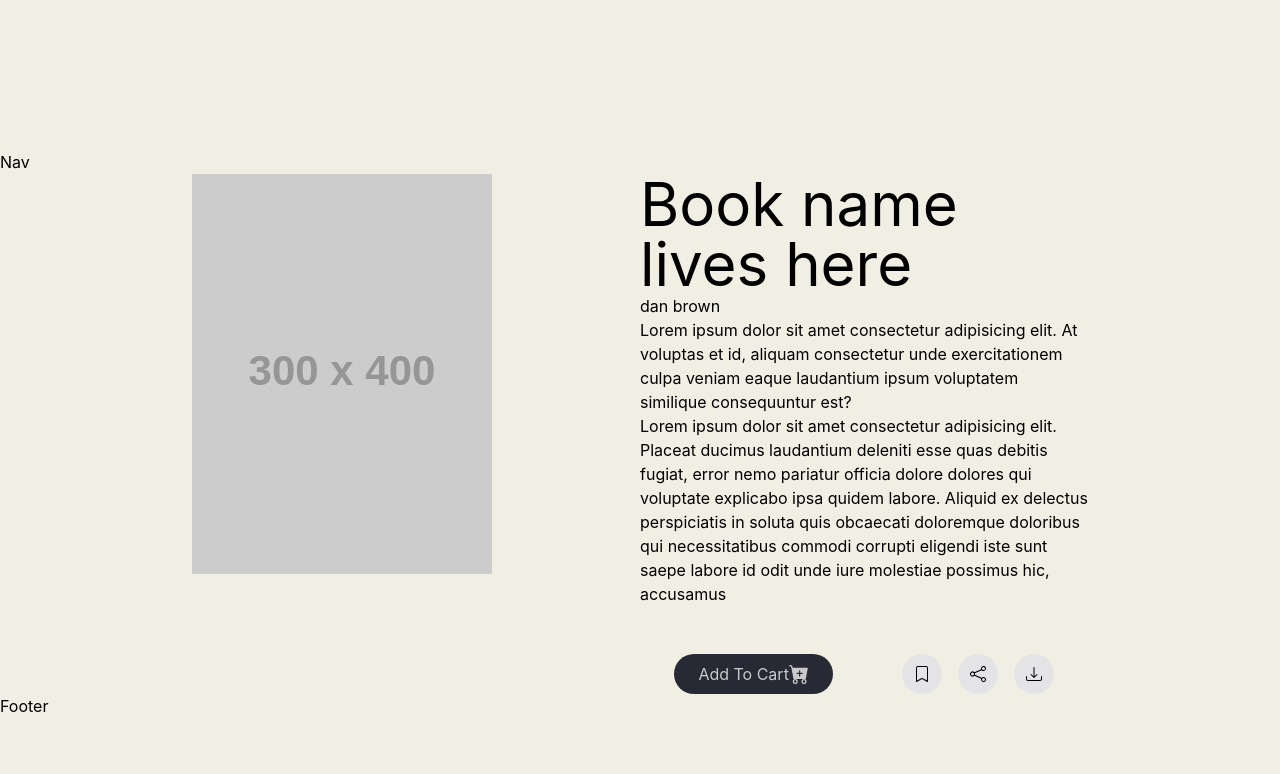
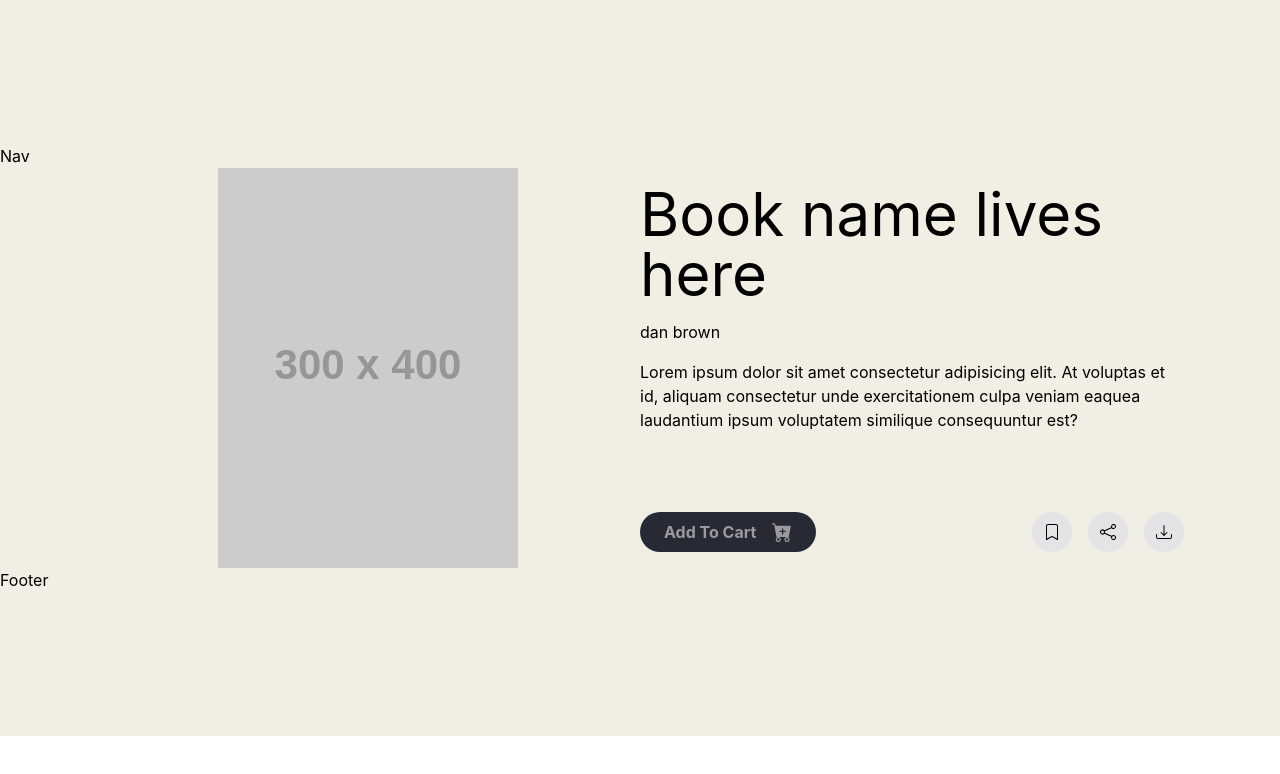
Before and after one commit to chingu-voyages/v43-tier2-team-14, a React (Vite) app in the folder frontend/: page /book in a window 1280 px wide. Shown: the top 774 px of the page. Built offline with nearby package versions, Linux system fonts and the light colour scheme; no server answers.

Commit message:
Add-zustand-bookStore

```diff
--- a/frontend/package.json
+++ b/frontend/package.json
@@ -12,7 +12,8 @@
     "react": "^18.2.0",
     "react-dom": "^18.2.0",
     "react-icons": "^4.8.0",
-    "react-router-dom": "^6.9.0"
+    "react-router-dom": "^6.9.0",
+    "zustand": "^4.3.6"
   },
   "devDependencies": {
     "@types/react": "^18.0.27",
--- a/frontend/src/App.css
+++ b/frontend/src/App.css
@@ -8,28 +8,5 @@
   font-family: Inter, system-ui, Avenir, Helvetica, Arial, sans-serif;
   line-height: 1.5;
   font-weight: 400;
-  --main-bg: #f1eee3;
-  --alt-bg: #FDFBF7;
-  --main-text: #1C1F2C;
-  --btn-text: #999BA0;
-  --btn-bg: #272A34;
-
-
 
 }
-
-body {
-  padding: 150px 0;
-  min-height: 100vh;
-  background-color: var(--main-bg);
-}
-
-
-button {
-  color: #cacaca;
-  background-color: var(--btn-bg)
-}
-
-button:hover{
-  color:white;
-}
--- a/frontend/src/components/UI/GenericBtns.jsx
+++ b/frontend/src/components/UI/GenericBtns.jsx
@@ -1,8 +1,8 @@
 const GenericBtns = ({ title, icon }) => {
   return (
     <>
-      <button className="flex items-center rounded-full px-6 py-2">
-        <h3 className="capitalize">{title}</h3>
+      <button className="flex items-center bg-bg-btn text-text-btn rounded-full px-6 py-2 hover:text-white">
+        <h3 className="capitalize mr-4 font-bold">{title}</h3>
         <span className="text-xl">{icon}</span>
       </button>
     </>
--- a/frontend/src/components/book/Book.jsx
+++ b/frontend/src/components/book/Book.jsx
@@ -1,12 +1,17 @@
+import { useState, useEffect } from "react"
+import { bookStore } from "../../features/bookStore"
 import BookBody from "./BookBody"
 import BookImage from "./BookImage"
 
 const Book = () => {
+  const bookList = bookStore((state) => state.bookList)
+  console.log(bookList)
+
   return (
-    <section className="mx-auto pr-48 pl-48">
-      <div className="section-wrapper grid grid-cols-2 justify-center">
+    <section className="mx-auto px-12 lg:px-24">
+      <div className="section-wrapper grid gird-col-1 lg:grid-cols-2 justify-center">
         <BookImage />
-        <BookBody />
+        <BookBody {...bookList} />
       </div>
     </section>
   )
--- a/frontend/src/components/book/BookBody.jsx
+++ b/frontend/src/components/book/BookBody.jsx
@@ -6,27 +6,25 @@ import BookBtns from "./BookBtns"
 import GenericBtns from "../UI/GenericBtns"
 
 const BookBody = () => {
+  const handler = () => {
+    console.log("book added to wishlist!")
+  }
   return (
-    <article className="book-details">
-      <h1 className="text-6xl">Book name lives here</h1>
+    <article className="book-details flex flex-col mt-4 space-y-4">
+      <h1 className="text-6xl text-center lg:text-left">
+        Book name lives here
+      </h1>
       <div className="auther">dan brown</div>
-      <p className="brief-desc">
+      <p className="brief-desc mb-12">
         Lorem ipsum dolor sit amet consectetur adipisicing elit. At voluptas et
-        id, aliquam consectetur unde exercitationem culpa veniam eaque
+        id, aliquam consectetur unde exercitationem culpa veniam eaquea
         laudantium ipsum voluptatem similique consequuntur est?
       </p>
-      <p>
-        Lorem ipsum dolor sit amet consectetur adipisicing elit. Placeat ducimus
-        laudantium deleniti esse quas debitis fugiat, error nemo pariatur
-        officia dolore dolores qui voluptate explicabo ipsa quidem labore.
-        Aliquid ex delectus perspiciatis in soluta quis obcaecati doloremque
-        doloribus qui necessitatibus commodi corrupti eligendi iste sunt saepe
-        labore id odit unde iure molestiae possimus hic, accusamus
-      </p>
-      <div className="flex justify-around mt-12">
+
+      <div className="flex justify-between pt-16">
         <GenericBtns title="add to cart" icon={<BsCartPlusFill />} />
         <div className="flex space-x-4 items-center">
-          <BookBtns icon={<BsBookmark />} />
+          <BookBtns icon={<BsBookmark />} onClick={handler} />
           <BookBtns icon={<BsShare />} />
           <BookBtns icon={<BsDownload />} />
         </div>
--- a/frontend/src/components/book/BookBtns.jsx
+++ b/frontend/src/components/book/BookBtns.jsx
@@ -1,7 +1,10 @@
-const BookBtns = ({ icon }) => {
+const BookBtns = ({ icon, handler }) => {
   return (
     <>
-      <div className="bg-zinc-200 p-3 cursor-pointer rounded-full duration-300 hover:text-white hover:bg-gray-900">
+      <div
+        className="bg-zinc-200 p-3 cursor-pointer rounded-full duration-300 hover:text-white hover:bg-bg-btn"
+        onClick={handler}
+      >
         {icon}
       </div>
     </>
--- a/frontend/src/components/book/BookImage.jsx
+++ b/frontend/src/components/book/BookImage.jsx
@@ -2,6 +2,7 @@ const BookImage = () => {
   return (
     <img
       decoding="async"
+      className="mx-auto"
       src="https://via.placeholder.com/300x400"
       alt="image"
     />
--- /dev/null
+++ b/frontend/src/features/bookStore.jsx
@@ -0,0 +1,23 @@
+import { create } from "zustand"
+
+export const bookStore = create((set) => ({
+  bookList: [],
+  wishList: [],
+  getBooks: async () => {
+    const url =
+      "https://v43-tier2-team14-backend.onrender.com/api/books?category=%7B%7D"
+
+    try {
+      const response = await fetch(url)
+      const data = await response.json()
+      set({ bookList: data })
+      console.log(data.categories.items)
+    } catch (error) {
+      console.log(error)
+    }
+  },
+  addToWishlist: () =>
+    set((state) => ({
+      // code here
+    })),
+}))
--- a/frontend/src/pages/Root.jsx
+++ b/frontend/src/pages/Root.jsx
@@ -1,14 +1,22 @@
+import { useEffect, useState } from "react"
 import { Outlet } from "react-router-dom"
-
 import Nav from "../components/Nav"
 import Footer from "../components/Footer"
+import { bookStore } from "../features/bookStore"
+
 const Root = () => {
+  const getBooks = bookStore((state) => state.getBooks)
+
+  useEffect(() => {
+    getBooks()
+  }, [])
+
   return (
-    <>
+    <main className="bg-bg-main py-36">
       <Nav />
       <Outlet />
       <Footer />
-    </>
+    </main>
   )
 }
 export default Root
--- a/frontend/tailwind.config.cjs
+++ b/frontend/tailwind.config.cjs
@@ -1,11 +1,16 @@
 /** @type {import('tailwindcss').Config} */
 module.exports = {
-  content: [
-    "./index.html",
-    "./src/**/*.{js,ts,jsx,tsx}",
-  ],
+  content: ["./index.html", "./src/**/*.{js,ts,jsx,tsx}"],
   theme: {
-    extend: {},
+    extend: {
+      colors: {
+        "bg-main": "#f1eee3",
+        "text-main": "#1c1f2c",
+        "bg-alt": "#fdfbf7",
+        "text-btn": "#999ba0",
+        "bg-btn": "#272a34",
+      },
+    },
   },
   plugins: [],
 }
```
Also changed, not shown: 1 other file (tests, documents, lock files or other folders).
